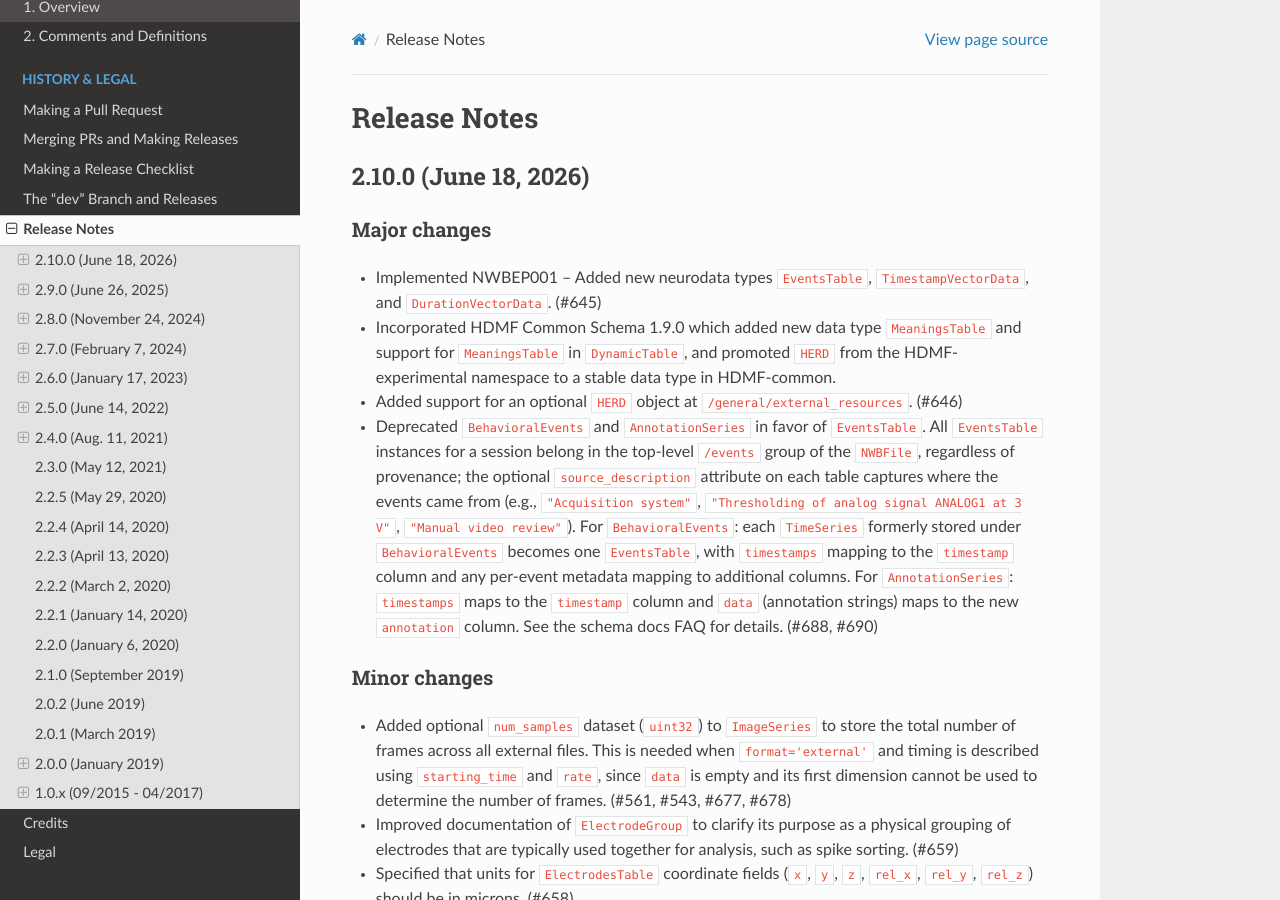
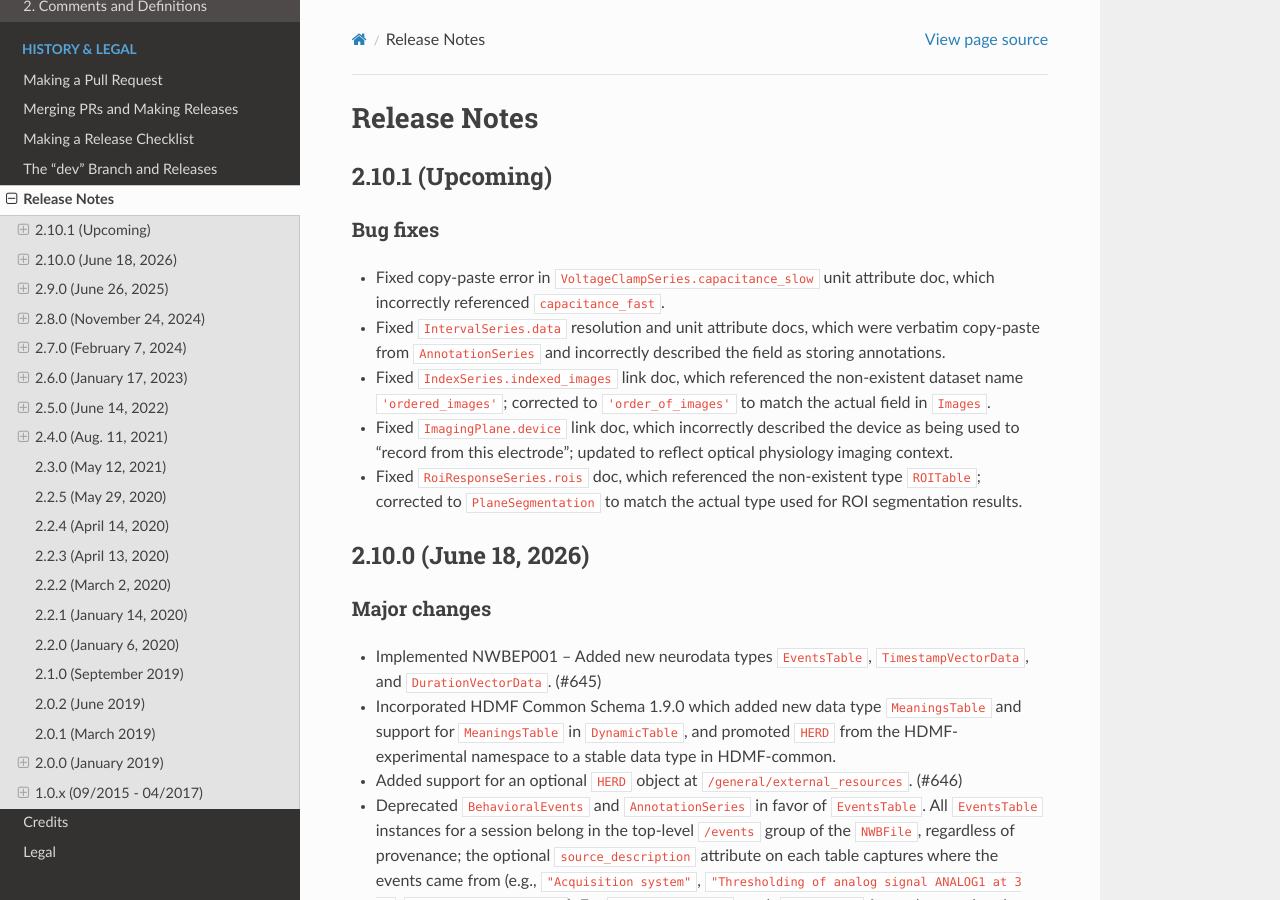
Before and after one commit to NeurodataWithoutBorders/nwb-schema, a Sphinx documentation site: the page built from docs/format/source/format_release_notes.rst, in a window 1280 px wide and 900 px high. Built offline with Sphinx 7.4.7 and the Read the Docs theme 3.1.0, drawn with Linux system fonts in a browser that asks for light colours.

Commit message:
Fix copy-paste doc errors in icephys, image, misc, and ophys schemas (#695)
Co-authored-by: Claude Sonnet 4.6 <noreply@anthropic.com>

```diff
--- a/docs/format/source/conf.py
+++ b/docs/format/source/conf.py
@@ -83,9 +83,9 @@ copyright = u'2017-2026, Neurodata Without Borders'
 # built documents.
 #
 # The short X.Y version.
-version = '2.10.0'
+version = '2.10.1'
 # The full version, including alpha/beta/rc tags.
-release = '2.10.0'
+release = '2.10.1-alpha'
 
 # The language for content autogenerated by Sphinx. Refer to documentation
 # for a list of supported languages.
--- a/docs/format/source/format_release_notes.rst
+++ b/docs/format/source/format_release_notes.rst
@@ -2,6 +2,22 @@
 
 Release Notes
 =============
+
+2.10.1 (Upcoming)
+-----------------
+
+Bug fixes
+^^^^^^^^^
+- Fixed copy-paste error in ``VoltageClampSeries.capacitance_slow`` unit attribute doc, which incorrectly
+  referenced ``capacitance_fast``.
+- Fixed ``IntervalSeries.data`` resolution and unit attribute docs, which were verbatim copy-paste from
+  ``AnnotationSeries`` and incorrectly described the field as storing annotations.
+- Fixed ``IndexSeries.indexed_images`` link doc, which referenced the non-existent dataset name
+  ``'ordered_images'``; corrected to ``'order_of_images'`` to match the actual field in ``Images``.
+- Fixed ``ImagingPlane.device`` link doc, which incorrectly described the device as being used to
+  "record from this electrode"; updated to reflect optical physiology imaging context.
+- Fixed ``RoiResponseSeries.rois`` doc, which referenced the non-existent type ``ROITable``; corrected
+  to ``PlaneSegmentation`` to match the actual type used for ROI segmentation results.
 
 2.10.0 (June 18, 2026)
 ----------------------
```
Also changed, not shown: 6 other files.
